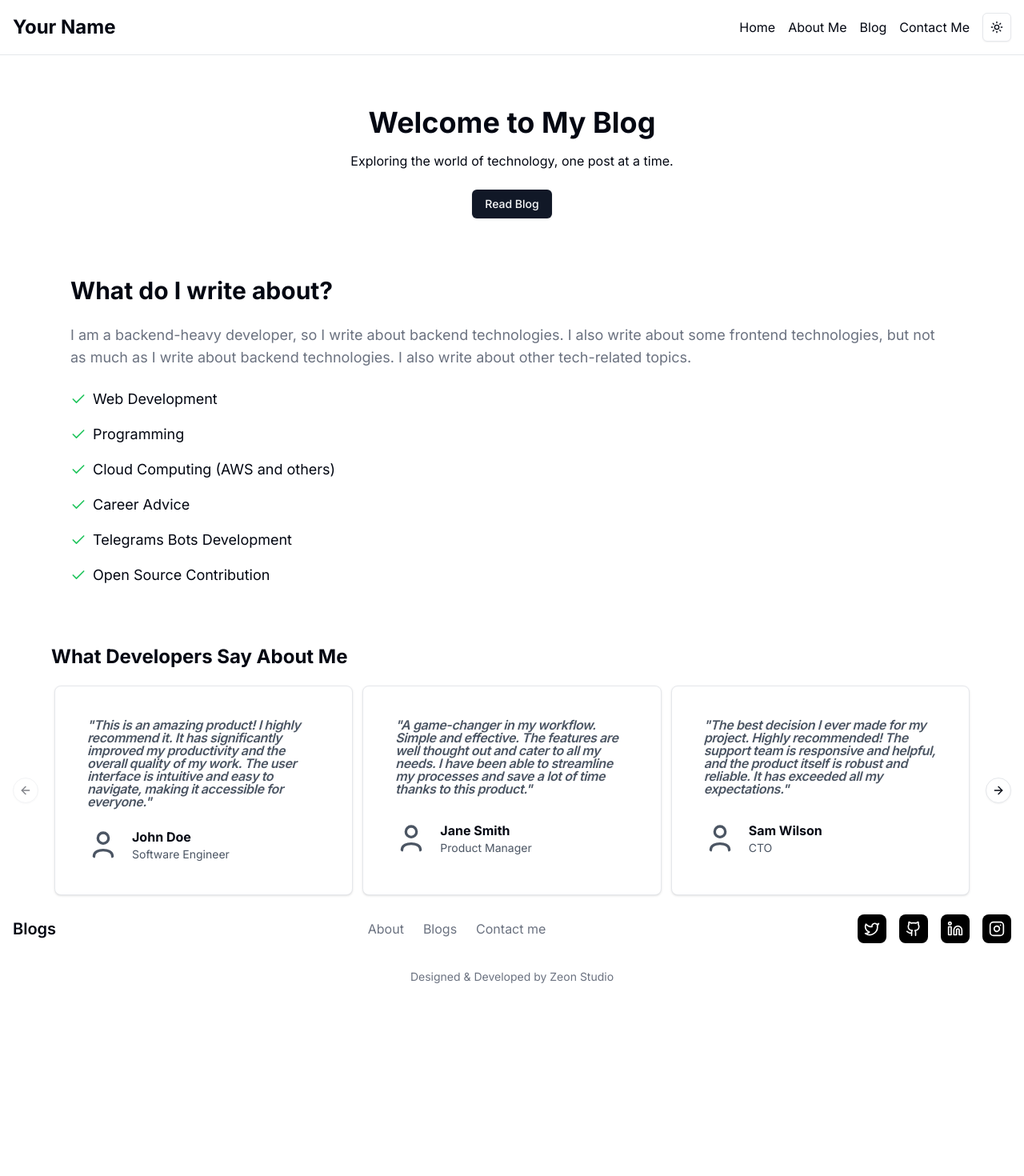
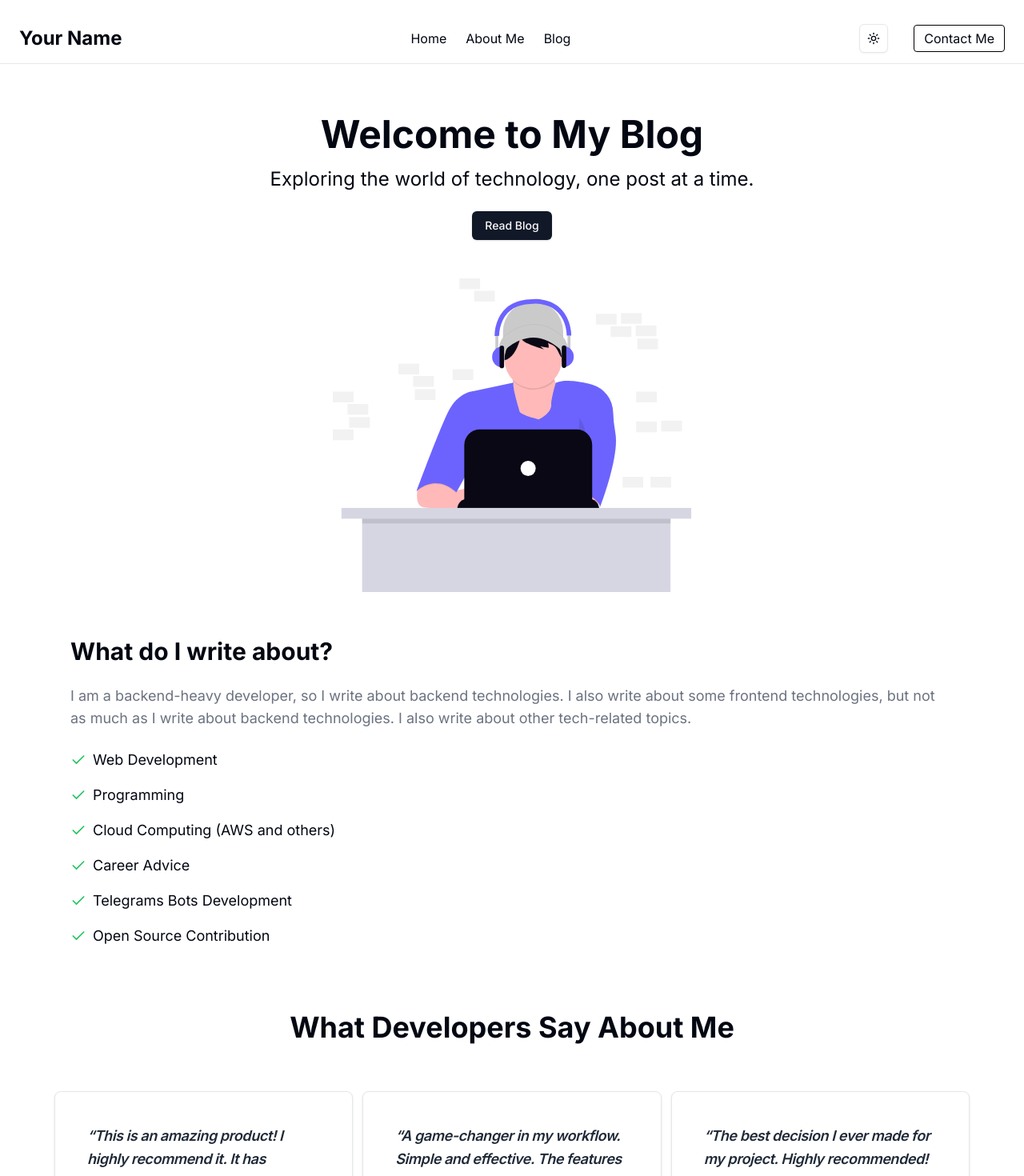
Before and after one commit to ZiyadHasen/My-blog, a Next.js app: page / in a window 1280 px wide. Shown: the top 1470 px of the page at 80% size. Before the commit the page ends 1251 px from the top, so only its background shows below. Built offline with nearby package versions, Linux system fonts and the light colour scheme.

Commit message:
most of home page done polishing left

```diff
--- a/app/components/footer.tsx
+++ b/app/components/footer.tsx
@@ -3,14 +3,16 @@ import { Twitter, Github, Linkedin, Instagram } from "lucide-react";
 
 export function Footer() {
   return (
-    <footer className="w-full py-5 bg-background">
-      <div className="container mx-auto px-4">
-        <div className="flex flex-col md:flex-row justify-between items-center gap-4">
+    <footer className="w-full py-[6rem] bg-gray-100">
+      <div className="flex flex-col px-[2rem] sm:px-[4rem] gap-6">
+        <div className="flex flex-col md:flex-row justify-between items-center border-b border-gray-200 pb-4 gap-4">
           {/* Left section */}
-          <div className="text-xl font-semibold">Blogs</div>
+          <div className="text-xl font-semibold mb-4 md:mb-0 md:flex-1 text-center md:text-left">
+            Blogs
+          </div>
 
           {/* Middle section */}
-          <nav className="flex gap-6">
+          <nav className="flex gap-6 mb-4 md:mb-0 flex-wrap justify-center md:justify-center md:flex-1">
             <Link
               href="/about"
               className="text-muted-foreground hover:text-foreground transition-colors"
@@ -32,7 +34,7 @@ export function Footer() {
           </nav>
 
           {/* Right section - Social Links */}
-          <div className="flex gap-4">
+          <div className="flex gap-4 justify-center md:justify-end md:flex-1">
             <Link
               href="https://twitter.com"
               target="_blank"
@@ -72,9 +74,12 @@ export function Footer() {
           </div>
         </div>
 
-        {/* Bottom text */}
-        <div className="text-center mt-8 text-sm text-muted-foreground">
-          Designed & Developed by Zeon Studio
+        <div className="flex items-center justify-center">
+          <div className="flex-1"></div>
+          <div className="text-center text-sm text-muted-foreground py-3">
+            Designed & Developed by Zeon Studio
+          </div>
+          <div className="flex-1"></div>
         </div>
       </div>
     </footer>
--- a/app/components/nav-bar.tsx
+++ b/app/components/nav-bar.tsx
@@ -1,13 +1,21 @@
+"use client";
+import { Separator } from "@/components/ui/separator";
 import Link from "next/link";
 import { ModeToggleWrapper } from "./mode-toggle-wrapper";
+import { useState } from "react";
+import { Menu, X } from "lucide-react"; // Importing icons for the mobile menu
 
 export function Navbar() {
+  const [isMenuOpen, setIsMenuOpen] = useState(false); // To toggle the mobile menu
+
   return (
-    <nav className="sticky top-0 z-50 flex items-center justify-between p-4 bg-background border-b">
+    <nav className="sticky top-0 z-50 flex items-center pt-4 justify-between px-6 bg-background border-b h-[80px]">
       <Link href="/" className="text-2xl font-bold">
         Your Name
       </Link>
-      <div className="flex items-center space-x-4">
+
+      {/* Desktop & Tablet Navigation Links */}
+      <div className="hidden md:flex items-center space-x-6">
         <Link href="/" className="hover:underline">
           Home
         </Link>
@@ -17,11 +25,67 @@ export function Navbar() {
         <Link href="/blog" className="hover:underline">
           Blog
         </Link>
-        <Link href="/contact" className="hover:underline">
+      </div>
+
+      {/* ModeToggleWrapper and Contact Me (both outside the mobile menu) */}
+      <div className="flex items-center space-x-4 sm:space-x-6 md:space-x-8">
+        {/* Adjusted spacing for mobile to desktop */}
+        <ModeToggleWrapper />
+        <Link
+          href="/contact"
+          className="hover:bg-slate-300 dark:hover:bg-slate-700 border border-black dark:border-white bg-white dark:bg-black px-3 py-1 rounded"
+        >
           Contact Me
         </Link>
-        <ModeToggleWrapper />
+
+        {/* Mobile Menu Button */}
+        <div className="md:hidden flex items-center">
+          <button onClick={() => setIsMenuOpen(!isMenuOpen)}>
+            {isMenuOpen ? (
+              <X className="text-2xl" />
+            ) : (
+              <Menu className="text-2xl" />
+            )}
+          </button>
+        </div>
       </div>
+
+      {/* Mobile Menu */}
+      {isMenuOpen && (
+        <div className="md:hidden absolute top-[80px] left-0 right-0 bg-background p-4 border-t border-gray-200">
+          <div className="flex flex-col items-center space-y-4">
+            <Link
+              href="/"
+              className="hover:underline"
+              onClick={() => setIsMenuOpen(false)}
+            >
+              Home
+            </Link>
+            <Link
+              href="/about"
+              className="hover:underline"
+              onClick={() => setIsMenuOpen(false)}
+            >
+              About Me
+            </Link>
+            <Link
+              href="/blog"
+              className="hover:underline"
+              onClick={() => setIsMenuOpen(false)}
+            >
+              Blog
+            </Link>
+            <Separator orientation="horizontal" className="my-4 bg-slate-300" />
+            <Link
+              href="/contact"
+              className="hover:bg-slate-300 dark:hover:bg-slate-700 border border-black dark:border-white bg-white dark:bg-black px-3 py-1 rounded"
+              onClick={() => setIsMenuOpen(false)}
+            >
+              Contact Me
+            </Link>
+          </div>
+        </div>
+      )}
     </nav>
   );
 }
--- a/app/components/testimonials.tsx
+++ b/app/components/testimonials.tsx
@@ -11,7 +11,7 @@ import { testimonials } from "@/db/testimonial-data";
 
 export function Testimonials() {
   return (
-    <Carousel className="w-full">
+    <Carousel className="w-full mb-16">
       <CarouselContent className="-ml-1">
         {testimonials.map((testimonial, index) => (
           <CarouselItem
@@ -19,17 +19,17 @@ export function Testimonials() {
             className="pl-1 sm:basis-full md:basis-1/2 lg:basis-1/3"
           >
             <div className="p-1 flex flex-col h-full">
-              <Card className="bg-white p-4 rounded-lg flex flex-col h-full">
+              <Card className="bg-white dark:bg-gray-800 p-4 rounded-lg flex flex-col h-full">
                 <CardHeader>
-                  <CardTitle className="italic text-gray-600">
-                    &quot;{testimonial.text}&quot;
+                  <CardTitle className="italic text-gray-800 dark:text-gray-300 text-lg leading-relaxed">
+                    &ldquo;{testimonial.text}&rdquo;
                   </CardTitle>
                 </CardHeader>
 
                 <CardContent className="flex-grow flex items-center gap-4">
                   {/* Replace with your SVG */}
                   <svg
-                    className="w-10 h-10 text-gray-600 rounded-full"
+                    className="w-10 h-10 text-gray-600 dark:text-gray-400 rounded-full"
                     xmlns="http://www.w3.org/2000/svg"
                     viewBox="0 0 24 24"
                     fill="none"
@@ -44,8 +44,12 @@ export function Testimonials() {
 
                   {/* Name and Role */}
                   <div>
-                    <p className="font-bold">{testimonial.name}</p>
-                    <p className="text-sm text-gray-600">{testimonial.role}</p>
+                    <p className="font-bold text-gray-800 dark:text-gray-200">
+                      {testimonial.name}
+                    </p>
+                    <p className="text-sm text-gray-600 dark:text-gray-400">
+                      {testimonial.role}
+                    </p>
                   </div>
                 </CardContent>
               </Card>
--- a/app/page.tsx
+++ b/app/page.tsx
@@ -5,6 +5,8 @@ import { Testimonials } from "./components/testimonials";
 import { Button } from "@/components/ui/button";
 import Container from "@/app/components/container";
 import AboutTopics from "./components/about-topics";
+import image from "@/public/Image/image.svg";
+import Image from "next/image";
 
 export default function Home() {
   return (
@@ -13,13 +15,26 @@ export default function Home() {
       <Container>
         <main className="flex-grow pt-16">
           <section className="mb-12 text-center">
-            <h1 className="text-4xl font-bold mb-4">Welcome to My Blog</h1>
-            <p className="mb-6">
+            <h1 className="text-3xl sm:text-4xl md:text-5xl font-bold mb-4">
+              Welcome to My Blog
+            </h1>
+            <p className="mb-6 text-lg sm:text-xl md:text-2xl">
               Exploring the world of technology, one post at a time.
             </p>
             <Button asChild>
               <Link href="/dashboard">Read Blog</Link>
             </Button>
+          </section>
+          <section className="flex justify-center items-center my-8">
+            <div className="w-full max-w-xs sm:max-w-sm md:max-w-xs lg:max-w-sm xl:max-w-md">
+              <Image
+                src={image}
+                alt="Blog illustration"
+                layout="responsive"
+                // width={300}
+                // height={150}
+              />
+            </div>
           </section>
 
           <section className="mb-12">
@@ -27,9 +42,10 @@ export default function Home() {
           </section>
 
           <section>
-            <h2 className="text-2xl font-bold mb-4">
+            <h2 className="text-2xl text-center sm:text-2xl md:text-4xl font-bold my-14">
               What Developers Say About Me
             </h2>
+
             <Testimonials />
           </section>
         </main>
--- a/db/testimonial-data.tsx
+++ b/db/testimonial-data.tsx
@@ -5,7 +5,7 @@ export const testimonials = [
     role: "Software Engineer",
   },
   {
-    text: "A game-changer in my workflow. Simple and effective. The features are well thought out and cater to all my needs. I have been able to streamline my processes and save a lot of time thanks to this product.",
+    text: "A game-changer in my workflow. Simple and effective. The features are well thought out and  cater to all my needs. I have been able to streamline my processes and save a lot of time thanks to this product.",
     name: "Jane Smith",
     role: "Product Manager",
   },
```
Also changed, not shown: public/Image/image.jpg (deleted), public/Image/image.svg (added).
